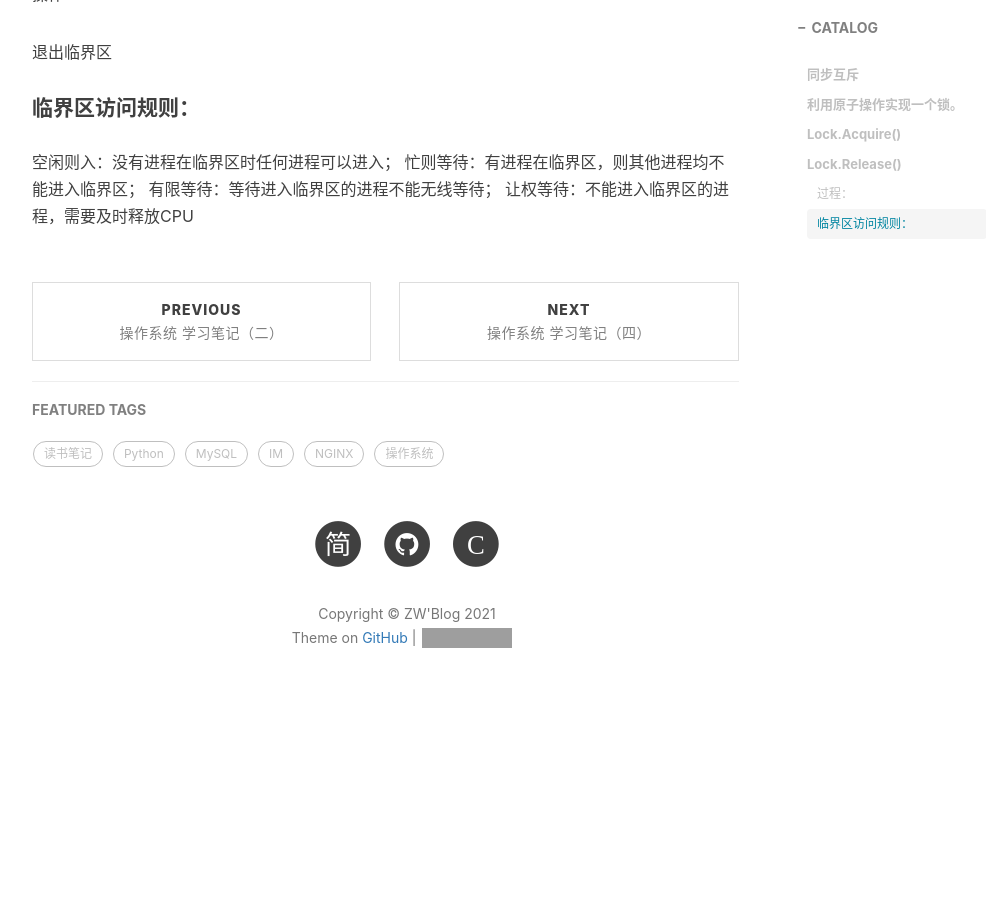
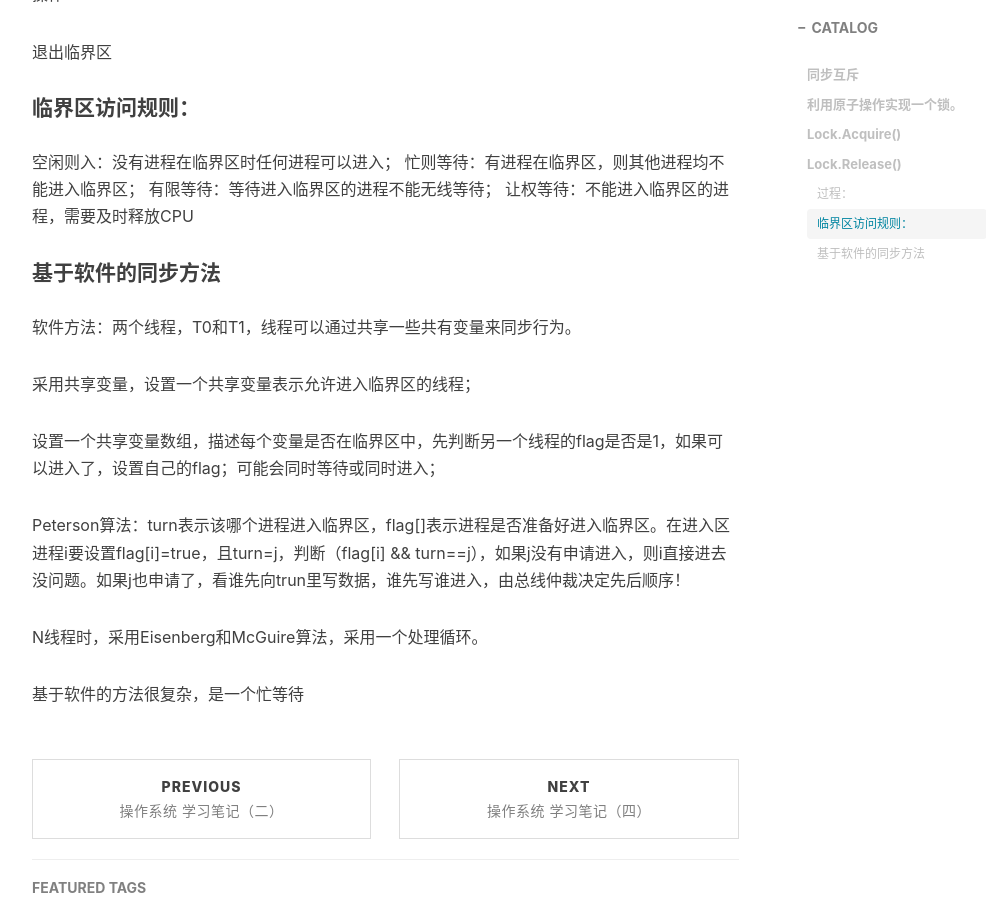
Before and after one commit to GitZW/gitzw.github.io, a Jekyll site: the page built from _posts/2021-02-28-操作系统笔记五.md, in a window 1280 px wide and 900 px high, scrolled down 1287 px. Shown: the whole window, without its empty margins (233-1219 px from the left). Built offline with Jekyll 4.4.1, drawn with Linux system fonts in a browser that asks for light colours; nearby versions of some CDN libraries; comment, search, counter and statistics services are not loaded; before the commit the page ends 2029 px from its top, so only the background shows below that; grey boxes are pictures that could not be loaded.

Commit message:
软件同步

```diff
--- a/_posts/2021-02-28-操作系统笔记五.md
+++ b/_posts/2021-02-28-操作系统笔记五.md
@@ -37,3 +37,16 @@ tags:
 忙则等待：有进程在临界区，则其他进程均不能进入临界区；
 有限等待：等待进入临界区的进程不能无线等待；
 让权等待：不能进入临界区的进程，需要及时释放CPU
+
+#### 基于软件的同步方法
+软件方法：两个线程，T0和T1，线程可以通过共享一些共有变量来同步行为。
+
+采用共享变量，设置一个共享变量表示允许进入临界区的线程；
+
+设置一个共享变量数组，描述每个变量是否在临界区中，先判断另一个线程的flag是否是1，如果可以进入了，设置自己的flag；可能会同时等待或同时进入；
+
+Peterson算法：turn表示该哪个进程进入临界区，flag[]表示进程是否准备好进入临界区。在进入区进程i要设置flag[i]=true，且turn=j，判断（flag[i] && turn==j），如果j没有申请进入，则i直接进去没问题。如果j也申请了，看谁先向trun里写数据，谁先写谁进入，由总线仲裁决定先后顺序！
+
+N线程时，采用Eisenberg和McGuire算法，采用一个处理循环。
+
+基于软件的方法很复杂，是一个忙等待
```
